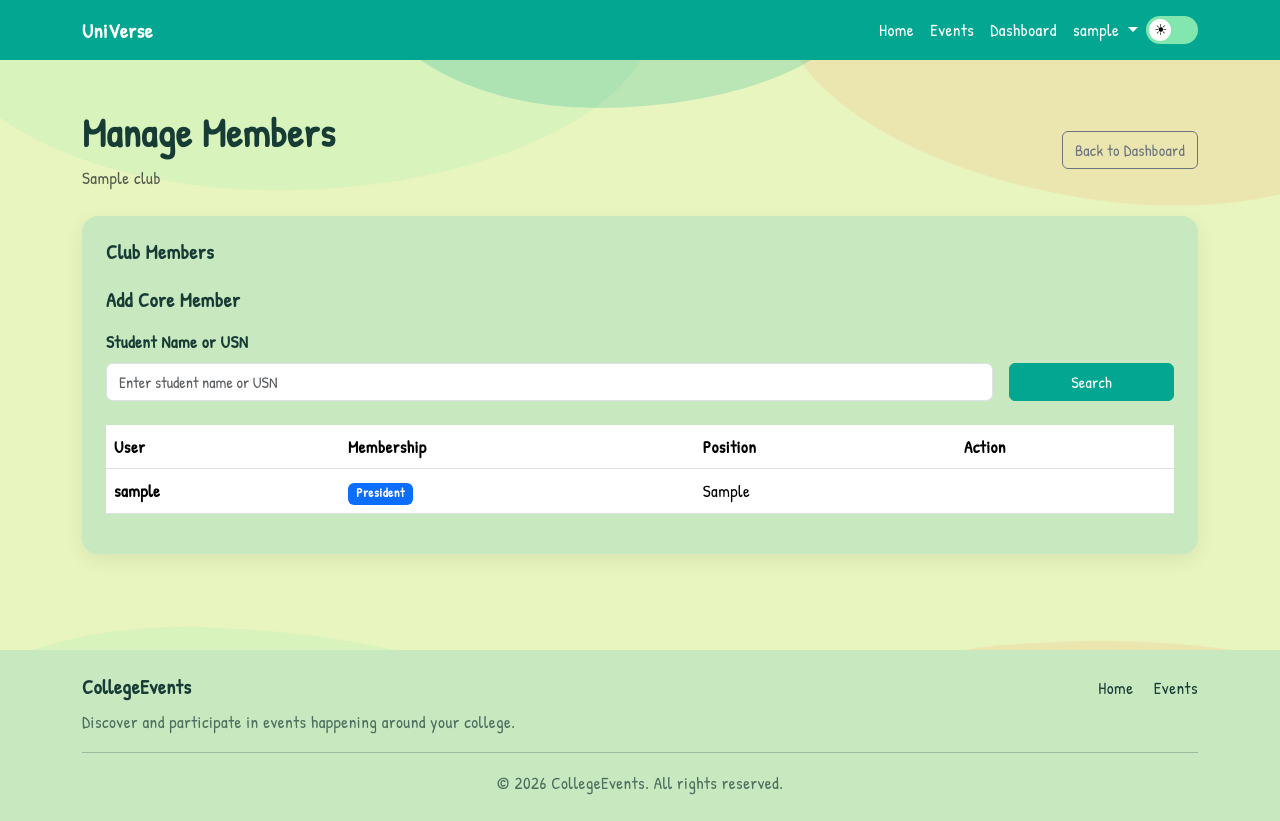
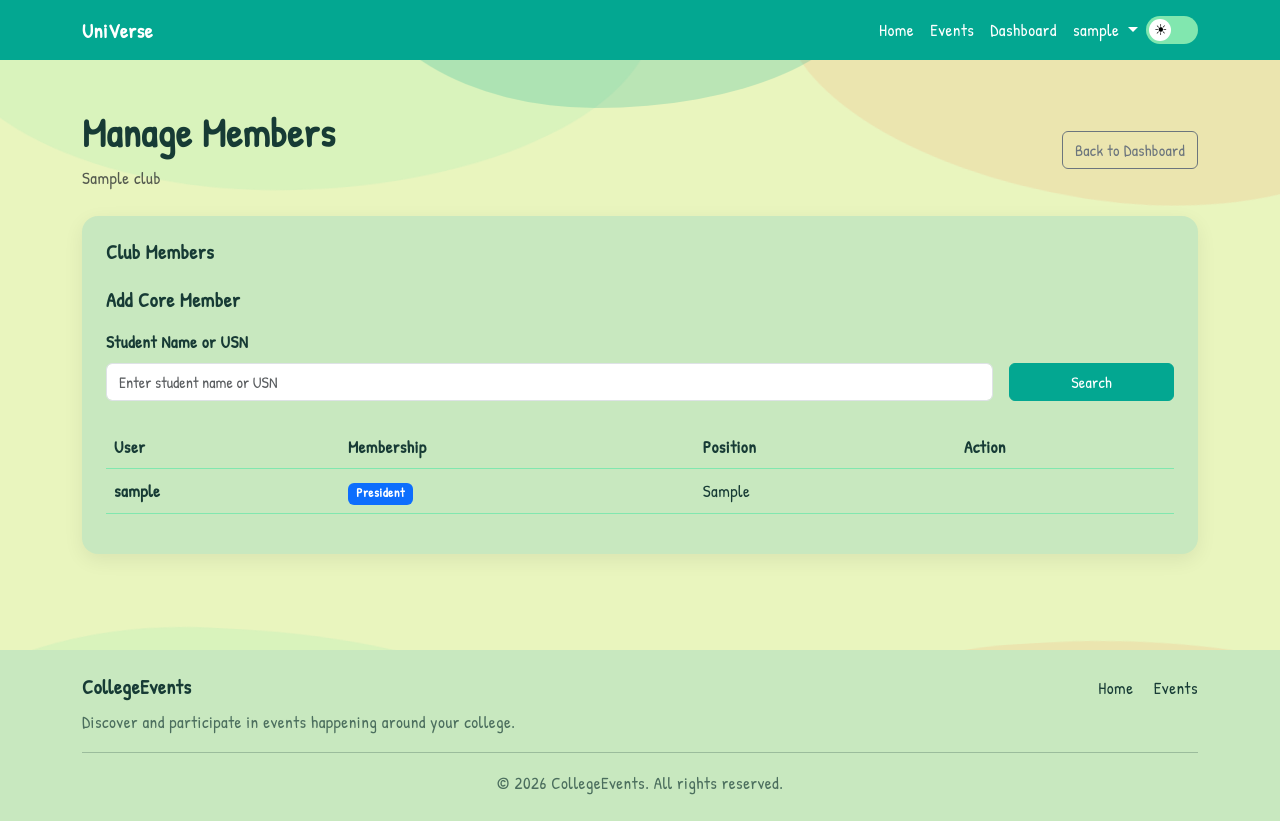
Before and after one commit to swatiig-pixel/collage-events-management-system, a Django app: page /events/club/1/members/ in a window 1280 px wide. Run offline with Django 5.2, Linux system fonts and the light colour scheme; a user stored in the database is signed in; tables that the repository leaves empty hold one stand-in row (values such as "Sample post"); some web fonts are replaced.

Commit message:
Dark Theme Correction

```diff
--- a/events/templates/events/manage_members.html
+++ b/events/templates/events/manage_members.html
@@ -88,7 +88,7 @@
 
                                 {% for student in students %}
 
-                                    <div class="list-group-item">
+                                    <div class="list-group-item student-search-result">
 
                                         <div class="d-flex justify-content-between align-items-center">
 
@@ -150,7 +150,7 @@
 
                     <div class="table-responsive">
 
-                        <table class="table align-middle">
+                        <table class="table align-middle student-members-table">
 
                             <thead>
 
--- a/static/css/style.css
+++ b/static/css/style.css
@@ -2529,3 +2529,32 @@ main,
         transition: none;
     }
 }
+
+
+/* Student search result card */
+.student-search-result {
+    background-color: var(--bg-color);
+    color: var(--text-color);
+    border: 1px solid var(--secondary-color);
+}
+
+.student-search-result h5,
+.student-search-result p {
+    color: var(--text-color);
+}
+
+/* Student membership table */
+.student-members-table {
+    --bs-table-bg: var(--card-color);
+    --bs-table-color: var(--text-color);
+    --bs-table-border-color: var(--secondary-color);
+
+    background-color: var(--card-color);
+    color: var(--text-color);
+}
+
+.student-members-table th,
+.student-members-table td {
+    background-color: var(--card-color);
+    color: var(--text-color);
+}
```
